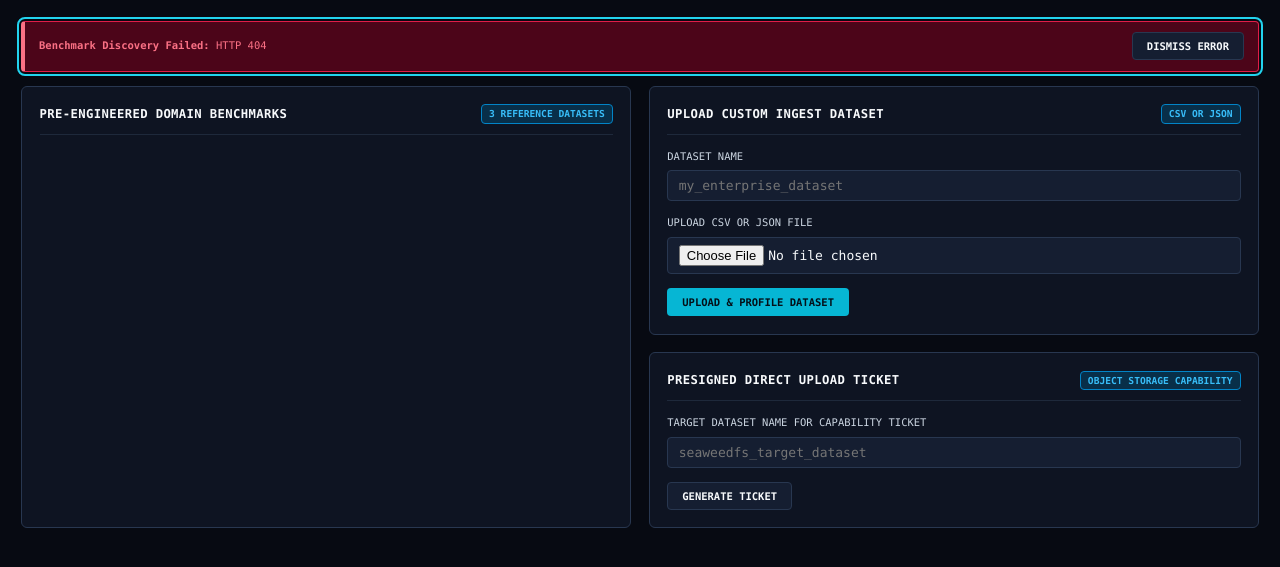
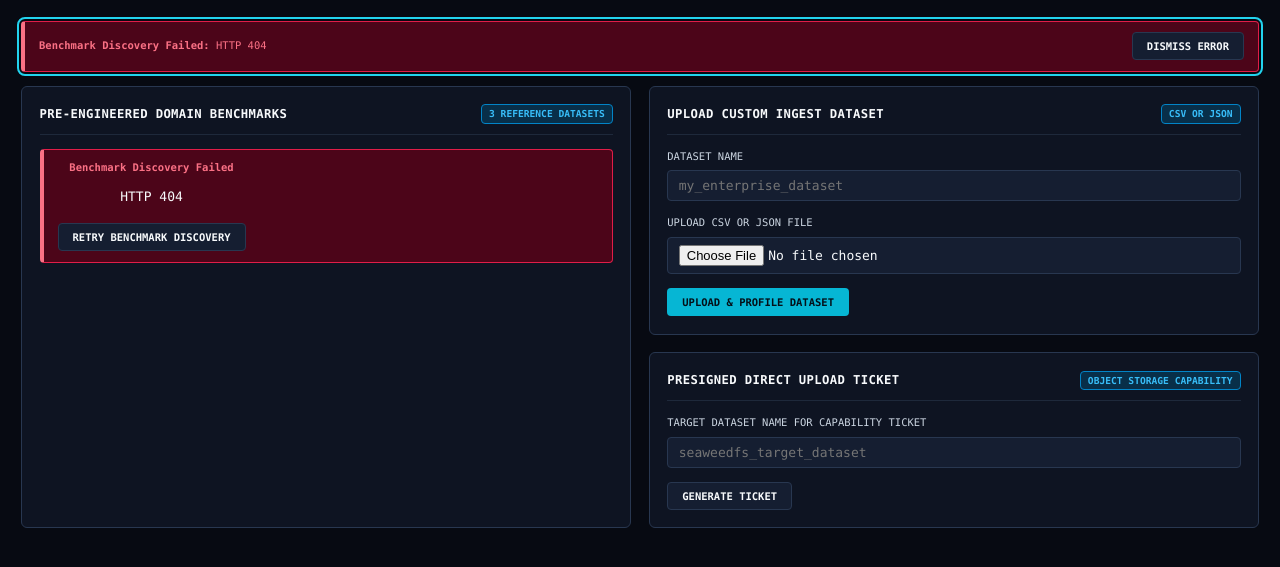
Before and after one commit to paulojauregui/synthai-studio, a Python web app: template src/synthai_studio/api/templates/index.html in a window 1280 px wide. Shown: the part 104-671 px from the top of the page. Run offline with Jinja, Linux system fonts and the light colour scheme; the template is opened without the code that fills it, so the values that code supplies are empty; some libraries are stand-ins or nearby versions.

Commit message:
fix(ux,design): apply Gate 3 accessibility, empty-state CTA, and selector coverage audit refinements

```diff
--- a/src/synthai_studio/api/static/app.js
+++ b/src/synthai_studio/api/static/app.js
@@ -203,19 +203,24 @@ async function loadInitData() {
 
   await loadBenchmarks();
   await loadDatasets();
+  await loadProfileForSelected();
   await loadJobs();
+  await loadReportForSelected();
   updateDpDefaults();
 }
 
 // Step 1: Benchmarks Discovery & Seeding
 async function loadBenchmarks() {
+  const container = document.getElementById('benchmark-cards');
+  if (container && window.SynthAIViews && typeof window.SynthAIViews.renderLoadingSkeleton === 'function') {
+    window.SynthAIViews.renderLoadingSkeleton(container, 'card', 3);
+  }
   try {
     const resp = await fetch('/api/v1/benchmarks');
     if (!resp.ok) throw new Error(`HTTP ${resp.status}`);
     const data = await resp.json();
     StudioState.benchmarks = data;
 
-    const container = document.getElementById('benchmark-cards');
     if (!container) return;
 
     if (window.SynthAIViews && typeof window.SynthAIViews.renderBenchmarkCards === 'function') {
@@ -249,6 +254,15 @@ async function loadBenchmarks() {
       });
     }
   } catch (err) {
+    if (container && window.SynthAIViews && typeof window.SynthAIViews.renderErrorState === 'function') {
+      window.SynthAIViews.renderErrorState(
+        container,
+        'Benchmark Discovery Failed',
+        err.message,
+        'Retry Benchmark Discovery',
+        loadBenchmarks
+      );
+    }
     showGlobalError('Benchmark Discovery Failed', err.message, loadBenchmarks);
   }
 }
@@ -609,13 +623,21 @@ async function handleGenerate(evt) {
     StudioState.currentJobId = res.job.job_id;
     StudioState.currentReport = res.report;
 
-    announcePolite(
-      `Generation job ${res.job.job_id} completed on ${res.job.compute_tier}. Overall quality score: ${(res.report.overall_quality_score * 100).toFixed(1)}%.`
-    );
+    if (res.job.config && res.job.config.engine === 'SPARK_LLM_EDGE' && res.job.compute_tier === 'CPU_WORKER') {
+      announceAssertive(
+        `Notice: DGX Spark edge endpoint unavailable under 2.0 second circuit breaker. Job ${res.job.job_id} executed on local CPU worker fallback.`
+      );
+    } else {
+      announcePolite(
+        `Generation job ${res.job.job_id} completed on ${res.job.compute_tier}. Overall quality score: ${(res.report.overall_quality_score * 100).toFixed(1)}%.`
+      );
+    }
     logConsole(`Generation completed: Job ${res.job.job_id} (${res.job.rows_generated} rows).`);
 
     await loadJobs();
-    viewJobReport(res.job.job_id);
+    const repSelect = document.getElementById('report-job-select');
+    if (repSelect) repSelect.value = res.job.job_id;
+    await loadReportForSelected();
     switchStep(4, true);
   } catch (err) {
     showGlobalError('Synthesis Execution Failed', err.message);
@@ -911,6 +933,20 @@ document.addEventListener('DOMContentLoaded', () => {
   const btnDlMd = document.getElementById('btn-dl-markdown');
   if (btnDlMd) btnDlMd.addEventListener('click', () => downloadArtifact('markdown'));
 
+  // Empty-state 1-click recovery CTAs
+  const btnEmptySeed = document.getElementById('btn-empty-seed-hipaa');
+  if (btnEmptySeed) {
+    btnEmptySeed.addEventListener('click', () => seedBenchmark('healthcare_hipaa_readmissions'));
+  }
+  const btnEmptyStep1 = document.getElementById('btn-empty-goto-step1');
+  if (btnEmptyStep1) {
+    btnEmptyStep1.addEventListener('click', () => switchStep(1, true));
+  }
+  const btnEmptyStep3 = document.getElementById('btn-empty-goto-step3');
+  if (btnEmptyStep3) {
+    btnEmptyStep3.addEventListener('click', () => switchStep(3, true));
+  }
+
   loadInitData();
 });
 
--- a/src/synthai_studio/api/static/components.css
+++ b/src/synthai_studio/api/static/components.css
@@ -492,6 +492,7 @@ pre {
   border: 1px solid var(--border-default);
   border-radius: var(--radius-md);
   padding: var(--space-4);
+  margin-bottom: var(--space-3);
   min-height: 118px;
   display: flex;
   flex-direction: column;
@@ -501,6 +502,21 @@ pre {
 .benchmark-card:hover {
   border-color: var(--border-strong);
   background: var(--bg-surface-3);
+}
+
+.seed-btn,
+.audit-btn,
+.empty-cta-btn,
+.error-retry-btn {
+  align-self: flex-start;
+}
+
+.empty-state-content,
+.error-state-content {
+  display: flex;
+  flex-direction: column;
+  align-items: center;
+  gap: var(--space-2);
 }
 
 .issue-item {
--- a/src/synthai_studio/api/static/views.js
+++ b/src/synthai_studio/api/static/views.js
@@ -285,8 +285,22 @@ function renderJobsAndLedger(jobs, selectedJobId = null, onAuditClick = null) {
 
   tbody.innerHTML = '';
   if (!jobs || jobs.length === 0) {
-    tbody.innerHTML =
-      '<tr><td colspan="7" class="state-empty">No synthetic generation jobs executed yet.</td></tr>';
+    tbody.innerHTML = `
+      <tr>
+        <td colspan="7" class="state-empty">
+          <div>No synthetic generation jobs executed yet.</div>
+          <button type="button" class="btn btn-secondary empty-jobs-cta" style="margin-top: 8px;">
+            Configure &amp; Launch Job in Step 3
+          </button>
+        </td>
+      </tr>
+    `;
+    const emptyJobsBtn = tbody.querySelector('.empty-jobs-cta');
+    if (emptyJobsBtn) {
+      emptyJobsBtn.addEventListener('click', () => {
+        if (window.switchStep) window.switchStep(3, true);
+      });
+    }
   } else {
     jobs.forEach((j) => {
       const isFallback = j.compute_tier === 'CPU_WORKER' && j.config && j.config.engine === 'SPARK_LLM_EDGE';
--- a/src/synthai_studio/api/templates/index.html
+++ b/src/synthai_studio/api/templates/index.html
@@ -121,6 +121,10 @@
 
         <div id="profile-empty-state" class="state-empty" hidden>
           <p>No dataset selected or available for profiling.</p>
+          <div style="margin-top: 12px; display: flex; gap: 8px; justify-content: center;">
+            <button type="button" id="btn-empty-seed-hipaa" class="btn btn-emerald">Seed Healthcare HIPAA Benchmark</button>
+            <button type="button" id="btn-empty-goto-step1" class="btn btn-secondary">Go to Step 1: Connect &amp; Seed</button>
+          </div>
         </div>
 
         <div class="grid-4">
@@ -339,6 +343,9 @@
 
         <div id="report-empty-state" class="state-empty" hidden>
           <p>No job selected or available for auditing.</p>
+          <div style="margin-top: 12px; display: flex; gap: 8px; justify-content: center;">
+            <button type="button" id="btn-empty-goto-step3" class="btn btn-emerald">Go to Step 3: Launch Synthesis Job</button>
+          </div>
         </div>
 
         <div class="grid-4">
```
